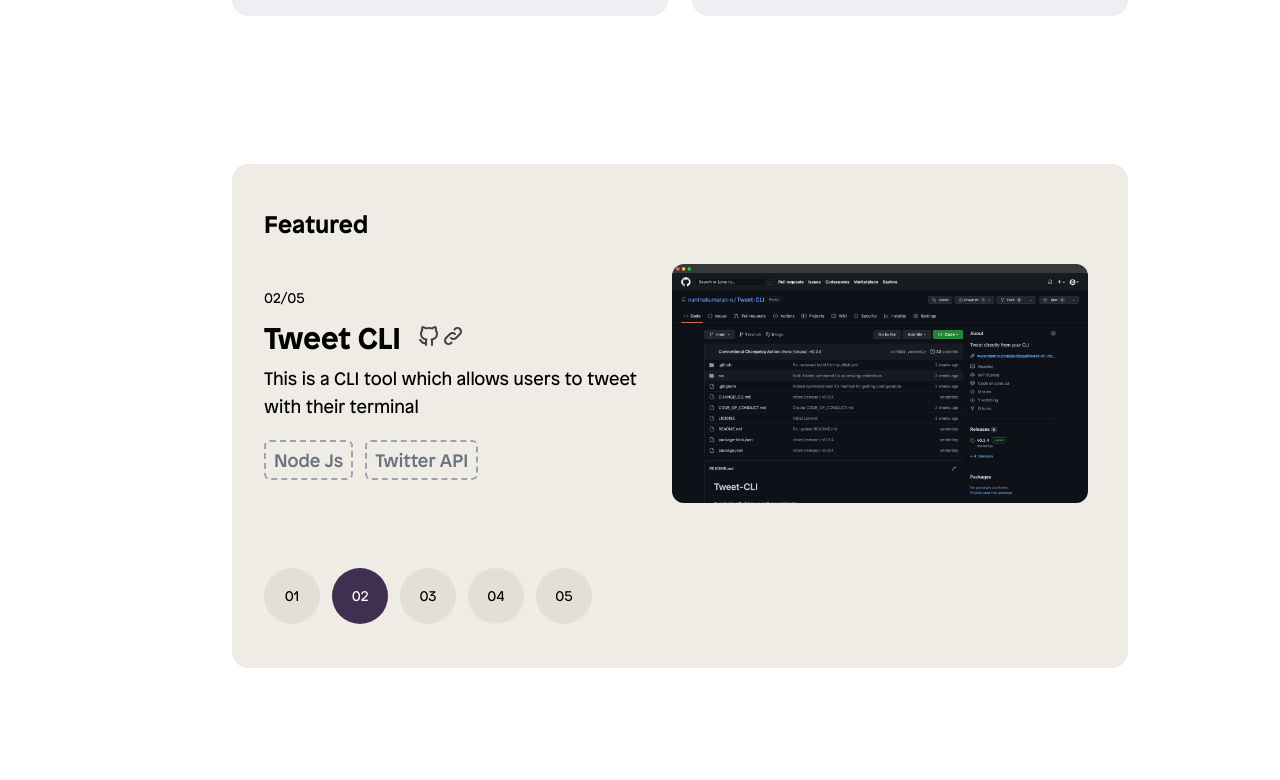
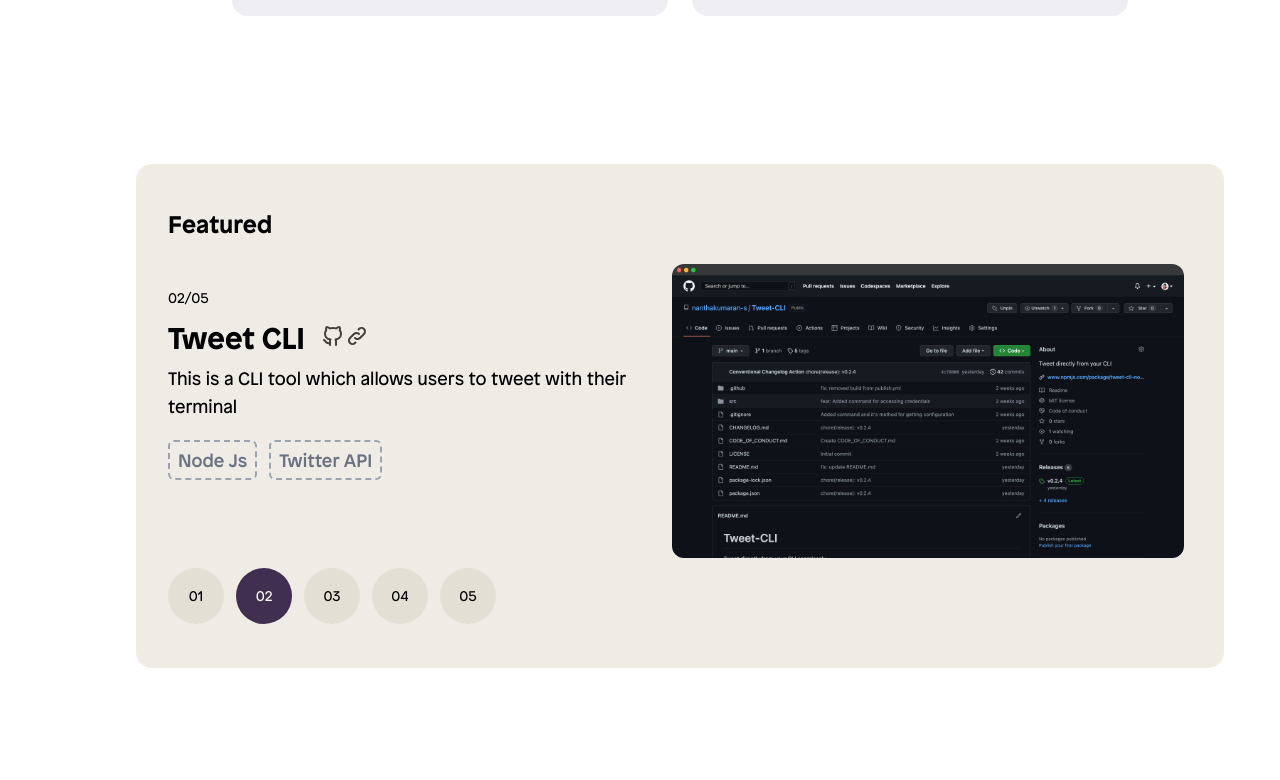
Before and after one commit to nanthakumaran-s/portfolio, a Next.js app: page / in a window 1280 px wide. Shown: the part 1200-1980 px from the top of the page. Built offline with nearby package versions, Linux system fonts and the light colour scheme.

Commit message:
fix: size of featured project card

```diff
--- a/components/Home/Featured.tsx
+++ b/components/Home/Featured.tsx
@@ -27,7 +27,7 @@
   }, [tick, show, seconds]);
 
   return (
-    <div className="flex flex-col w-full items-center justify-center py-16 px-8 lg:px-48">
+    <div className="flex flex-col w-full items-center justify-center py-16 px-8 lg:px-24">
       <div
         className="flex flex-col lg:ml-20 bg-skin-fill-primary bg-opacity-50 w-full rounded-2xl px-5 py-6 lg:px-8 lg:py-11"
         onMouseEnter={() => setTick(false)}
```
Also changed, not shown: package.json (line endings or trailing spaces).
